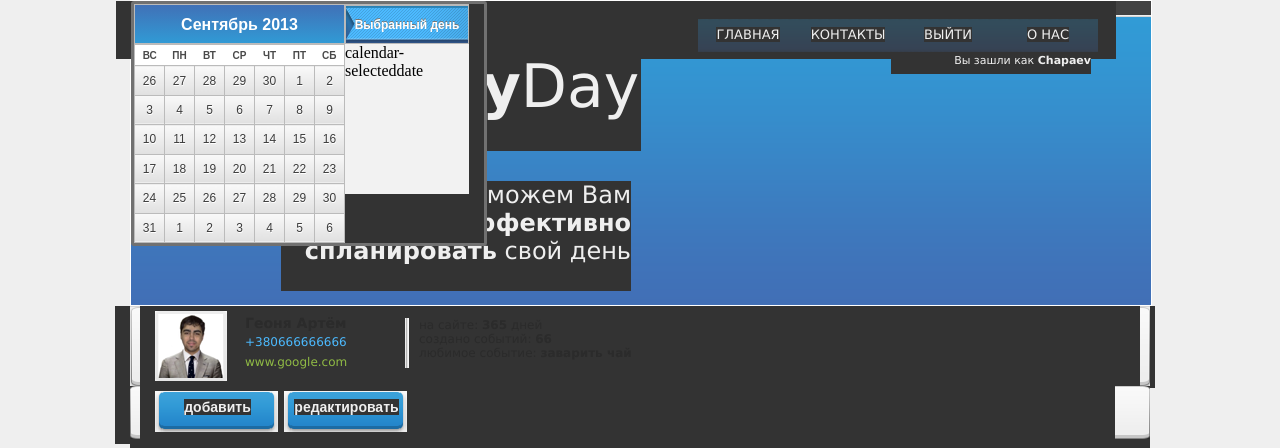
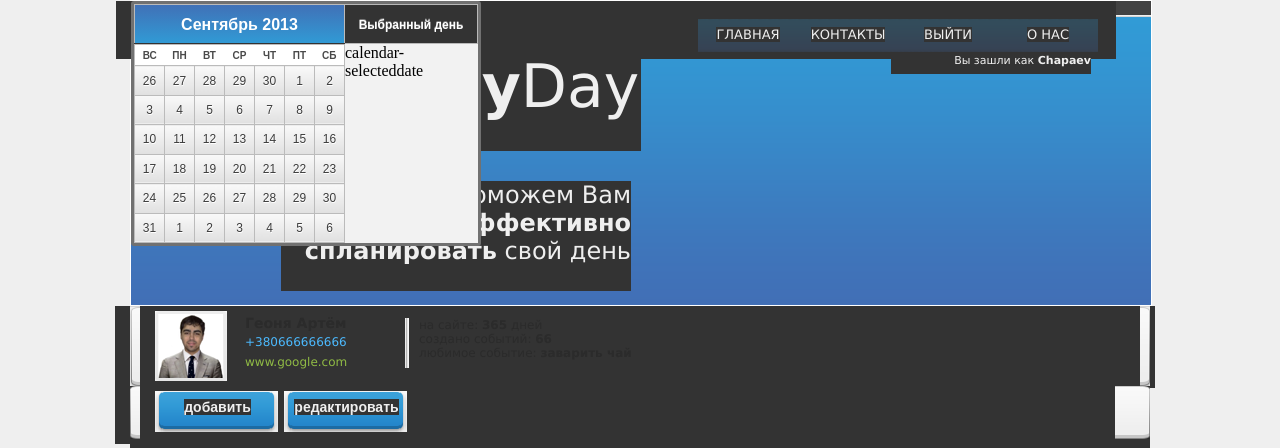
Before and after one commit to deadchapaev/mydaysite, a PHP site: page / in a window 1280 px wide. Shown: the top 448 px of the page. Run offline with PHP 8.4, Linux system fonts and the light colour scheme.

Commit message:
Мелкие правочки

```diff
--- a/calendar.css
+++ b/calendar.css
@@ -13,7 +13,7 @@
 	position: absolute;
 	/*left: 635px;
 	top: 115px;*/
-	width: 350px;
+	width: 344px;
 	height: 239px;
 	z-index: 2;
 }
@@ -23,7 +23,13 @@
 	height: 38px;
 	float: left;
 	position: relative;
-	border: #bbbbbb solid 1px;
+
+	border-top-width: 1px;
+	border-bottom-width: 0px;
+	border-left-width: 1px;
+	border-right-width: 1px;
+	border-color: #bbbbbb;
+	border-style: solid;
     background-image: -moz-linear-gradient( 90deg, rgb( 76, 186, 255 ) 0%, rgb( 76, 186, 255 ) 0%, rgb( 49, 154, 213 ) 0%, rgb( 64, 113, 183 ) 100%);
     background-image: -webkit-linear-gradient( 90deg, rgb( 76, 186, 255 ) 0%, rgb( 76, 186, 255 ) 0%, rgb( 49, 154, 213 ) 0%, rgb( 64, 113, 183 ) 100%);
   	font-size: 16px;
@@ -35,12 +41,19 @@
 }
 
 .calendar-welcome {
-	width: 122px;
+	width: 132px;
 	height: 38px;
 	position: relative;
 	float: left;
-	border: 1px solid #b9b9b9;
-    background-image: url(img/calendarHello.png);
+	border-style: solid;
+	border-color: #b9b9b9;
+
+	border-left-width: 0px;
+	border-right-width: 1px;
+	border-top-width: 1px;
+	border-bottom-width: 1px;
+
+    /*background-image: url(img/calendarHello.png);*/
     font-size: 12px;
     font-family: "Arial";
     color: rgb( 255, 255, 255 );
@@ -59,14 +72,15 @@
 	float: left;
 	position: relative;
 	border-collapse:collapse;
+
 }
 
 .calendar-selecteddate {
-	width:124px;
+	width:133px;
 	border:0px;
 	position: relative;
 	float: left;
-	height: 150px;
+	height: 199px;
 	background-color: rgb( 242, 242, 242 );
     box-shadow: -1px 0px 0px 0px rgb( 187, 187, 187 );
 }
@@ -92,6 +106,7 @@
     color: rgb( 73, 73, 73 );
     text-align: center;
     background-color: white;
+
 }
 
 .calendarlayout tr {
```
